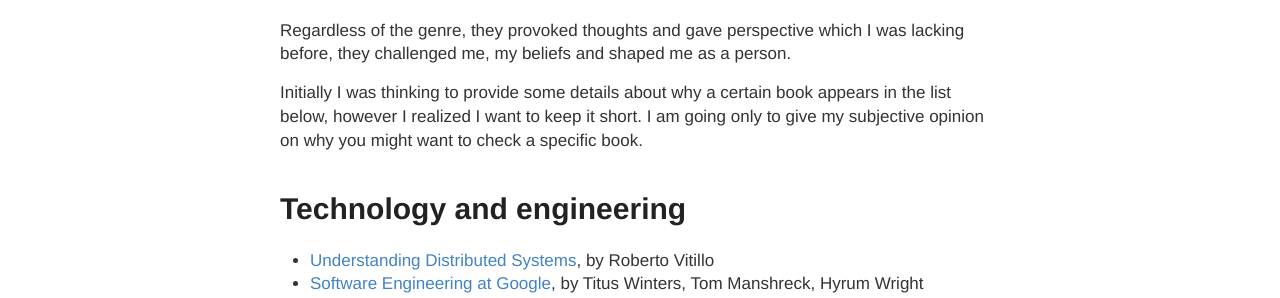
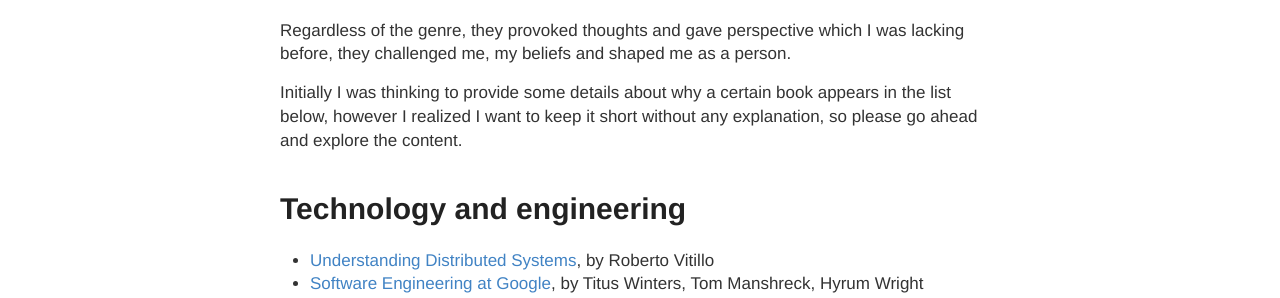
Before and after one commit to vtorosyan/vtorosyan.github.io, a Jekyll site: the page built from _posts/2021/2021-12-01-my-top-recommended-books.md, in a window 1280 px wide. Shown: the part 298-596 px from the top of the page. Built offline with Jekyll 4.4.1, drawn with Linux system fonts in a browser that asks for light colours; comment, search, counter and statistics services are not loaded.

Commit message:
Update 2021-12-01-my-top-recommended-books.md

```diff
--- a/_posts/2021/2021-12-01-my-top-recommended-books.md
+++ b/_posts/2021/2021-12-01-my-top-recommended-books.md
@@ -7,7 +7,7 @@
 
 Regardless of the genre, they provoked thoughts and gave perspective which I was lacking before, they challenged me, my beliefs and shaped me as a person.
 
-Initially I was thinking to provide some details about why a certain book appears in the list below, however I realized I want to keep it short. I am going only to give my subjective opinion on why you might want to check a specific book.
+Initially I was thinking to provide some details about why a certain book appears in the list below, however I realized I want to keep it short without any explanation, so please go ahead and explore the content.
 
 # Technology and engineering
 
```
